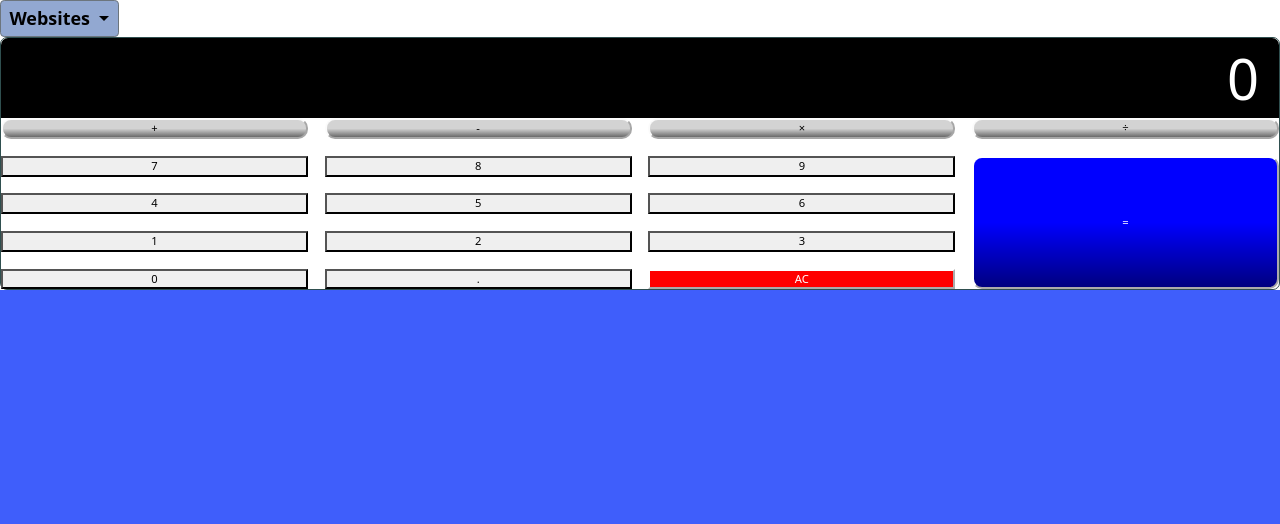
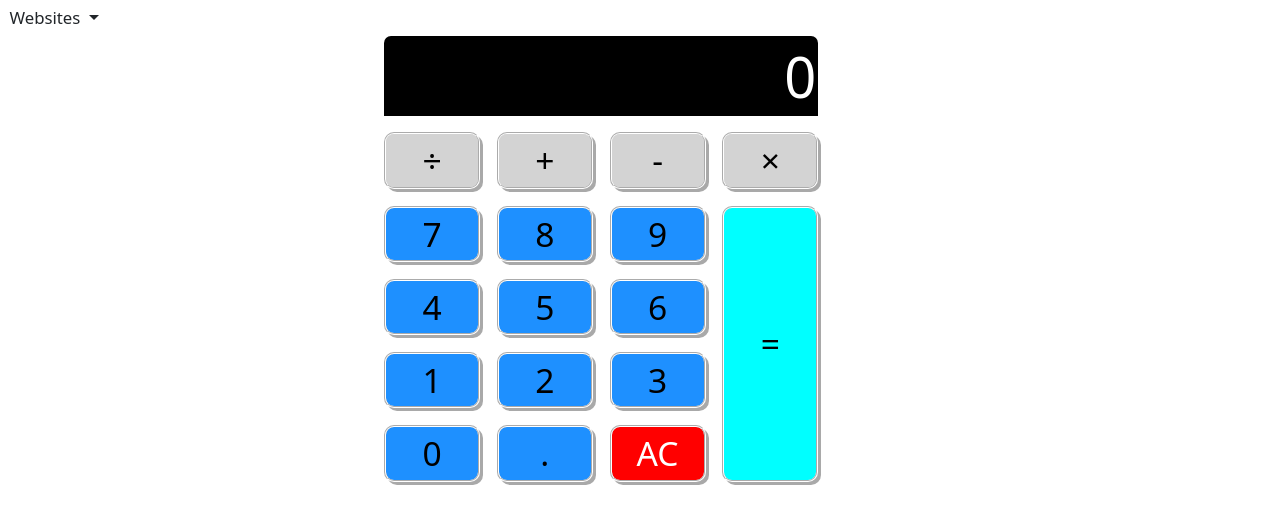
Before and after one commit to EvanM02/Calculator_App, a plain HTML site: page index.html in a window 1280 px wide. Drawn offline with nearby package versions, Linux system fonts and the light colour scheme.

Commit message:
Major CSS chagnes
Removed inline styling for the drop down navigation in the HTML file, and commented out the original CSS file to start a new CSS file. I also moved the calculator screen input to be with in the calculator keys so it works with the grid layout.

Started a new CSS file so that I can rework the CSS from ground up.

```diff
--- a/CSS/main.css
+++ b/CSS/main.css
@@ -1,9 +1,7 @@
 html {
     font-size: 70%;
     box-sizing: border-box;
-    background: rgb(63,94,251);
-    background: radial-gradient(circle, rgba(63,94,251,1) 24%, rgba
-    (252,70,107,0.8950747535342262) 100%);
+
 }
 *, *::before, *::after {
     margin: 0;
@@ -11,12 +9,12 @@ html {
     box-sizing: inherit;
 }
 .calculator {
-    border: 1.2px solid darkslategray;
-    border-radius: 7px;
+    margin-left: 20%;
+    width: 50%;
 
 }
 .calculator_screen {
-    width: 100%;
+    width: 60%;
     font-size: 5rem;
     height: 80px;
     border: none;
@@ -26,6 +24,8 @@ html {
     padding-right: 20px;
     padding-left: 20px;
     border-radius: 7px 7px 0px 0px;
+    margin-left: 20%;
+    margin-right: 20%;
 }
 .operator {
     color: black;
@@ -57,6 +57,9 @@ html {
     grid-template-columns: repeat(4, 1fr);
     grid-template-rows: repeat(5, 1fr);
     grid-gap: 1.5rem;
+    font-size: 3.75rem;
+    margin-left: 20%;
+    margin-right: 20%;
 }
 
 /*Drop down menu */
--- /dev/null
+++ b/CSS/main2.css
@@ -0,0 +1,99 @@
+html {
+    font-size: 70%;
+    box-sizing: border-box;
+}
+
+/* Nav dropdown button styling */
+.btn {
+    font-size: 1.5rem !important;
+}
+
+.dropdown-item {
+    font-size: 1.5rem !important;
+}
+
+
+
+/* Start of grid styling */
+.calculator-keys {
+    display: grid;
+    gap: 1.5rem;
+    grid-template-columns: repeat(4, 1in);
+    font-size: 3rem;
+    margin-left: 30%;
+    margin-right: 30%;
+
+
+}
+
+.calculator-keys button {
+    background-color: dodgerblue;
+    border-radius: 10px;
+    border-style: groove;
+    border-width: 2px;
+    border-color: rgb(255, 255, 255);
+    box-shadow: 3px 3px darkgrey;
+}
+.calculator-keys button:active {
+    box-shadow: 0px 0px;
+}
+
+
+
+.calculator_screen {
+    font-size: 5rem;
+    height: 80px;
+    border: none;
+    background-color: black;
+    background-image: linear-gradient
+    (to bottom, transparent, transparent 50%, rgba(167, 161, 161, 0.5));
+    color: white;
+    text-align: right;
+    border-radius: 7px 7px 0px 0px;
+    grid-column-start: 1;
+    grid-column-end: span 4;
+    grid-row-start: 1;
+
+}
+.operator {
+    color: black !important;
+    background-color: lightgray !important;
+    border-radius: 10px !important;
+}
+
+.operator:nth-child(1) {
+    grid-column-start: 1;
+    grid-row-start: 2;
+
+}
+.operator:nth-child(2) {
+    grid-column-start: 2;
+    grid-row-start: 2;
+}
+.operator:nth-child(3) {
+    grid-column-start: 3;
+    grid-row-start: 2;
+}
+.operator:nth-child(4) {
+    grid-column-start: 4;
+    grid-row-start: 2;
+}
+
+.all-clear {
+    background-color: rgb(255, 0, 0) !important;
+    border-color: rgb(255, 255, 255);
+    color: #fff;
+}
+
+
+
+
+
+
+
+.equal-sign  {
+    background-color: aqua !important;
+    grid-column-start: 4;
+    grid-row-start: 3;
+    grid-row-end: span 4;
+}
--- a/index.html
+++ b/index.html
@@ -6,7 +6,9 @@
         <meta name="description" content="A basic HTML, CSS and JavaScript Calculator">
         <meta name="color-scheme" content="dark light">
         <meta name="viewport" content="width=device-width,initial-scale=1.0">
-        <link rel="stylesheet" type="text/css" href="./CSS/main.css">
+        <!-- <link rel="stylesheet" type="text/css" href="./CSS/main.css"> -->
+        <link rel="stylesheet" type="text/css" href="./CSS/main2.css">
+
         <script src="./JavaScript/main.js" defer></script>
 
         <!-- bootstrap links-->
@@ -17,8 +19,8 @@
     <body>
 
 <!--OTHER WEBSITE LINKS DROPDOWN MENU-->
-<div class="dropdown navbar-light">
-  <a class="btn btn-secondary dropdown-toggle " role="button" id="dropdownMenuLink" data-bs-toggle="dropdown" aria-expanded="false">
+<div class="dropdown">
+  <a class="btn dropdown-toggle " role="button" id="dropdownMenuLink" data-bs-toggle="dropdown" aria-expanded="false">
       Websites
   </a>
       <ul class="dropdown-menu" aria-labelledby="dropdownMenuLink" >
@@ -38,13 +40,16 @@
 
         <!--START OF THE CALCULATOR-->
         <div class="calculator">
+        <div class="calculator-keys">
+
+
             <input type="text" class="calculator_screen" value="0" disabled />
-        <div class="calculator-keys">
 
             <button type="button" class="operator" value="+">+</button>
             <button type="button" class="operator" value="-">-</button>
             <button type="button" class="operator" value="*">&times;</button>
             <button type="button" class="operator" value="/">&divide;</button>
+
 
                 <button type="button" value="7">7</button>
                 <button type="button" value="8">8</button>
@@ -58,7 +63,9 @@
                 <button type="button" value="2">2</button>
                 <button type="button" value="3">3</button>
 
-            <button type="button" value="0">0</button>
+
+
+            <button class="number_0" type="button" value="0">0</button>
 
             <button type="button" class="decimal function" value=".">.</button>
             <button type="button" class="all-clear function" value="all-clear">AC</button>
```
Lines whose indentation alone changed are shown as unchanged.
